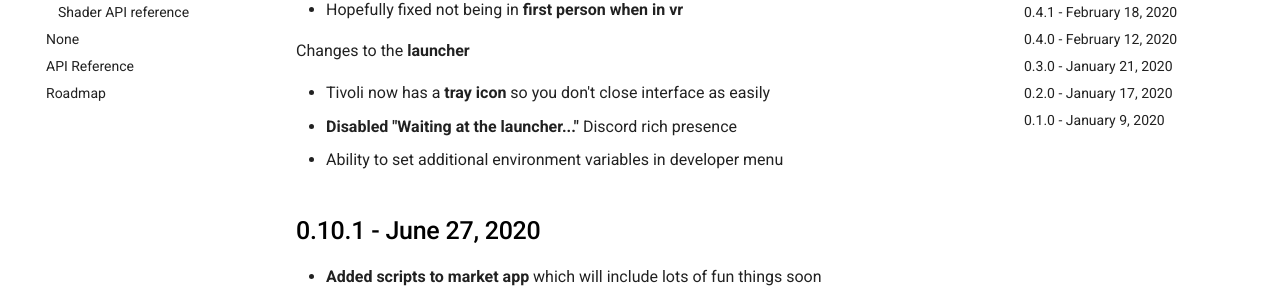
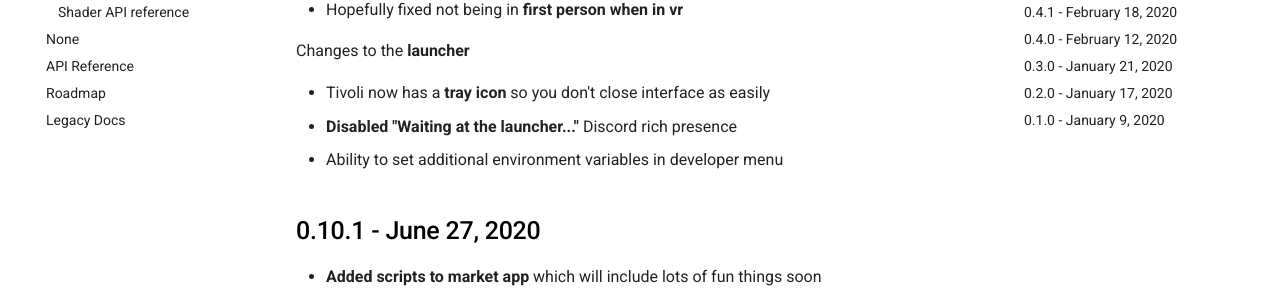
Before and after one commit to Nex-Pro/docs, an MkDocs documentation site: the page built from docs/changelog.md, in a window 1280 px wide. Shown: the part 485-786 px from the top of the page. Built offline with MkDocs 1.6.1 and Material for MkDocs 9.7.7, drawn with Linux system fonts in a browser that asks for light colours.

Commit message:
Added legacy docs

```diff
--- a/mkdocs.yml
+++ b/mkdocs.yml
@@ -27,6 +27,7 @@ nav:
     - ""
     - API Reference: "https://apidocs.tivolicloud.com"
     - Roadmap: "https://roadmap.tivolicloud.com"
+    - Legacy Docs: "https://docs.highfidelity.com"
 
 theme:
     name: material
```
